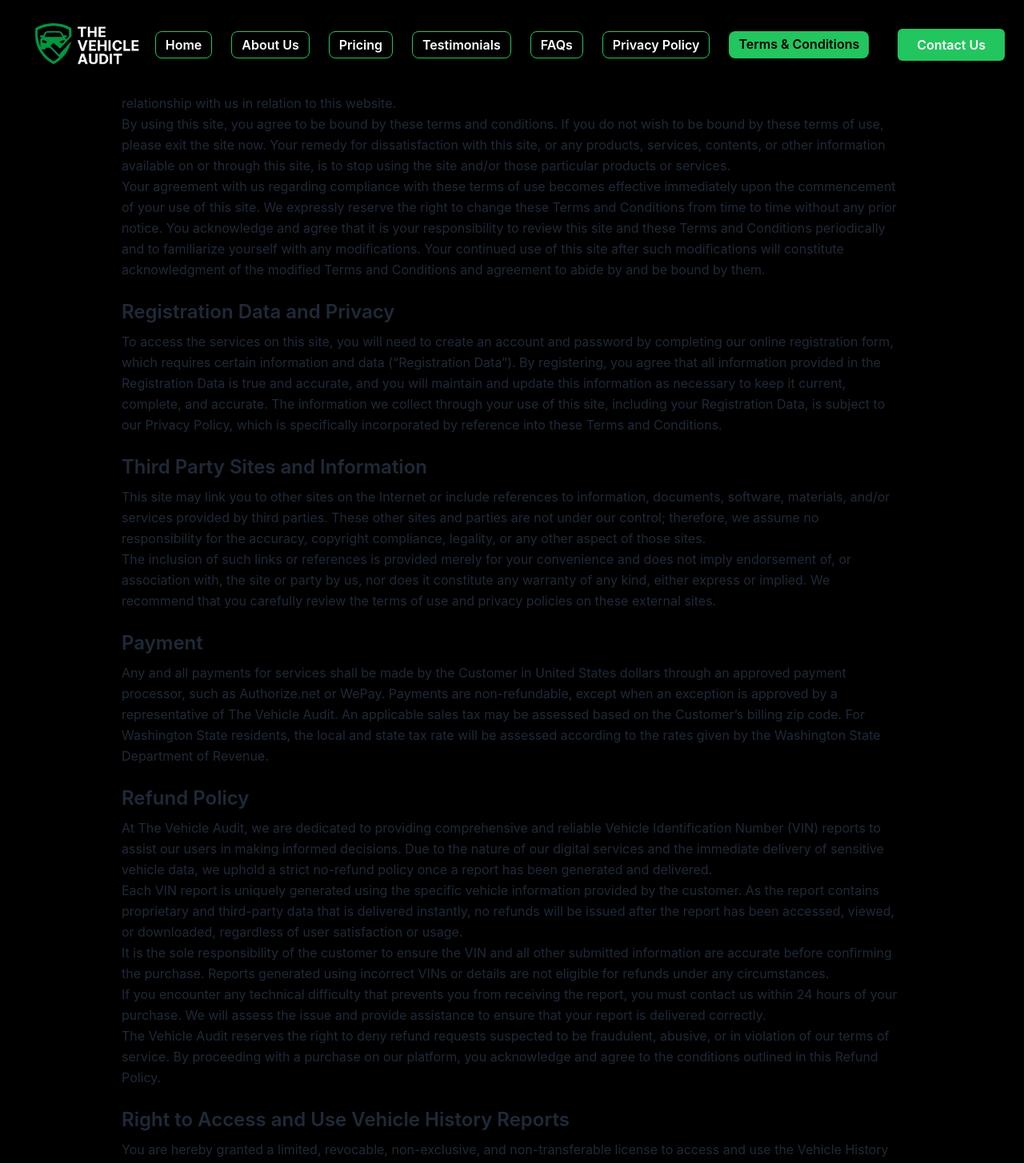
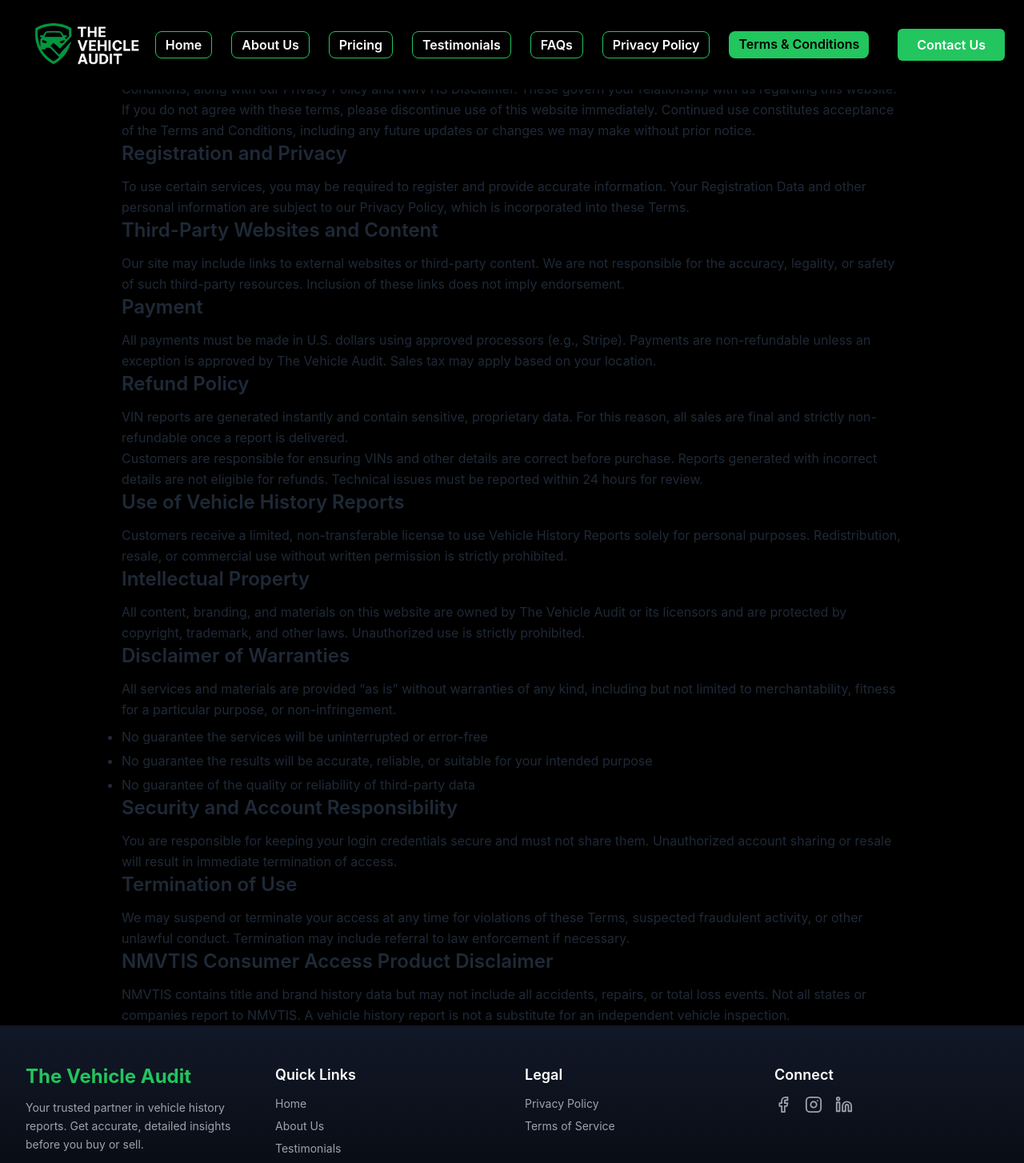
Before and after one commit to muhammadnoaman345/Get-carify, a Next.js app: page /terms-and-conditions in a window 1280 px wide. Shown: the top 1454 px of the page at 80% size. Built offline with nearby package versions, Linux system fonts and the light colour scheme.

Commit message:
Update page.js

```diff
--- a/app/terms-and-conditions/page.js
+++ b/app/terms-and-conditions/page.js
@@ -1,272 +1,158 @@
 export default function TermsAndConditions() {
   return (
     <div className="pt-32 px-6 max-w-5xl mx-auto text-gray-800">
-      <h1 className="text-4xl font-bold mb-6 text-center">
+      <h1 className="text-4xl font-bold mb-8 text-center">
         Terms and Conditions
       </h1>
 
-      <div className="space-y-6 leading-relaxed">
+      <div className="space-y-10 leading-relaxed">
+        {/* Intro */}
         <section>
           <p>
-            If you continue to browse and use this website, you must agree to
-            comply with and be bound by the following terms and conditions,
-            which, together with the NMVTIS Disclaimer and Privacy Policy,
-            govern The Vehicle Audit. and establish your relationship with us in
-            relation to this website.
+            By accessing and using The Vehicle Audit website, you agree to
+            comply with and be bound by the following Terms and Conditions,
+            along with our Privacy Policy and NMVTIS Disclaimer. These govern
+            your relationship with us regarding this website.
           </p>
           <p>
-            By using this site, you agree to be bound by these terms and
-            conditions. If you do not wish to be bound by these terms of use,
-            please exit the site now. Your remedy for dissatisfaction with this
-            site, or any products, services, contents, or other information
-            available on or through this site, is to stop using the site and/or
-            those particular products or services.
-          </p>
-          <p>
-            Your agreement with us regarding compliance with these terms of use
-            becomes effective immediately upon the commencement of your use of
-            this site. We expressly reserve the right to change these Terms and
-            Conditions from time to time without any prior notice. You
-            acknowledge and agree that it is your responsibility to review this
-            site and these Terms and Conditions periodically and to familiarize
-            yourself with any modifications. Your continued use of this site
-            after such modifications will constitute acknowledgment of the
-            modified Terms and Conditions and agreement to abide by and be bound
-            by them.
+            If you do not agree with these terms, please discontinue use of this
+            website immediately. Continued use constitutes acceptance of the
+            Terms and Conditions, including any future updates or changes we may
+            make without prior notice.
           </p>
         </section>
 
+        {/* Registration */}
         <section>
-          <h2 className="text-2xl font-semibold mb-2">
-            Registration Data and Privacy
+          <h2 className="text-2xl font-semibold mb-3">
+            Registration and Privacy
           </h2>
           <p>
-            To access the services on this site, you will need to create an
-            account and password by completing our online registration form,
-            which requires certain information and data (“Registration Data”).
-            By registering, you agree that all information provided in the
-            Registration Data is true and accurate, and you will maintain and
-            update this information as necessary to keep it current, complete,
-            and accurate. The information we collect through your use of this
-            site, including your Registration Data, is subject to our Privacy
-            Policy, which is specifically incorporated by reference into these
-            Terms and Conditions.
+            To use certain services, you may be required to register and provide
+            accurate information. Your Registration Data and other personal
+            information are subject to our Privacy Policy, which is incorporated
+            into these Terms.
           </p>
         </section>
 
+        {/* Third Party */}
         <section>
-          <h2 className="text-2xl font-semibold mb-2">
-            Third Party Sites and Information
+          <h2 className="text-2xl font-semibold mb-3">
+            Third-Party Websites and Content
           </h2>
           <p>
-            This site may link you to other sites on the Internet or include
-            references to information, documents, software, materials, and/or
-            services provided by third parties. These other sites and parties
-            are not under our control; therefore, we assume no responsibility
-            for the accuracy, copyright compliance, legality, or any other
-            aspect of those sites.
-          </p>
-          <p>
-            The inclusion of such links or references is provided merely for
-            your convenience and does not imply endorsement of, or association
-            with, the site or party by us, nor does it constitute any warranty
-            of any kind, either express or implied. We recommend that you
-            carefully review the terms of use and privacy policies on these
-            external sites.
+            Our site may include links to external websites or third-party
+            content. We are not responsible for the accuracy, legality, or
+            safety of such third-party resources. Inclusion of these links does
+            not imply endorsement.
           </p>
         </section>
 
+        {/* Payment */}
         <section>
-          <h2 className="text-2xl font-semibold mb-2">Payment</h2>
+          <h2 className="text-2xl font-semibold mb-3">Payment</h2>
           <p>
-            Any and all payments for services shall be made by the Customer in
-            United States dollars through an approved payment processor, such as
-            Authorize.net or WePay. Payments are non-refundable, except when an
-            exception is approved by a representative of The Vehicle Audit. An
-            applicable sales tax may be assessed based on the Customer’s billing
-            zip code. For Washington State residents, the local and state tax
-            rate will be assessed according to the rates given by the Washington
-            State Department of Revenue.
+            All payments must be made in U.S. dollars using approved processors
+            (e.g., Stripe). Payments are non-refundable unless an exception is
+            approved by The Vehicle Audit. Sales tax may apply based on your
+            location.
           </p>
         </section>
 
+        {/* Refund Policy */}
         <section>
-          <h2 className="text-2xl font-semibold mb-2">Refund Policy</h2>
+          <h2 className="text-2xl font-semibold mb-3">Refund Policy</h2>
           <p>
-            At The Vehicle Audit, we are dedicated to providing comprehensive
-            and reliable Vehicle Identification Number (VIN) reports to assist
-            our users in making informed decisions. Due to the nature of our
-            digital services and the immediate delivery of sensitive vehicle
-            data, we uphold a strict no-refund policy once a report has been
-            generated and delivered.
+            VIN reports are generated instantly and contain sensitive,
+            proprietary data. For this reason, all sales are final and strictly
+            non-refundable once a report is delivered.
           </p>
           <p>
-            Each VIN report is uniquely generated using the specific vehicle
-            information provided by the customer. As the report contains
-            proprietary and third-party data that is delivered instantly, no
-            refunds will be issued after the report has been accessed, viewed,
-            or downloaded, regardless of user satisfaction or usage.
-          </p>
-          <p>
-            It is the sole responsibility of the customer to ensure the VIN and
-            all other submitted information are accurate before confirming the
-            purchase. Reports generated using incorrect VINs or details are not
-            eligible for refunds under any circumstances.
-          </p>
-          <p>
-            If you encounter any technical difficulty that prevents you from
-            receiving the report, you must contact us within 24 hours of your
-            purchase. We will assess the issue and provide assistance to ensure
-            that your report is delivered correctly.
-          </p>
-          <p>
-            The Vehicle Audit reserves the right to deny refund requests
-            suspected to be fraudulent, abusive, or in violation of our terms of
-            service. By proceeding with a purchase on our platform, you
-            acknowledge and agree to the conditions outlined in this Refund
-            Policy.
+            Customers are responsible for ensuring VINs and other details are
+            correct before purchase. Reports generated with incorrect details
+            are not eligible for refunds. Technical issues must be reported
+            within 24 hours for review.
           </p>
         </section>
 
+        {/* Report Usage */}
         <section>
-          <h2 className="text-2xl font-semibold mb-2">
-            Right to Access and Use Vehicle History Reports
+          <h2 className="text-2xl font-semibold mb-3">
+            Use of Vehicle History Reports
           </h2>
           <p>
-            You are hereby granted a limited, revocable, non-exclusive, and
-            non-transferable license to access and use the Vehicle History
-            Reports (“Reports”) generated by The Vehicle Audit solely for your
-            personal use and in accordance with these Terms and Conditions. You
-            may not modify, publish, transmit, display, participate in the
-            transfer or sale, assign, rent, transfer, act as a service bureau,
-            sublicense, or otherwise grant rights in the Report to any other
-            person or entity, nor may you exploit any of the Reports or any
-            content therein, in whole or in part.
-          </p>
-          <p>
-            Except as expressly permitted under these Terms and Conditions or
-            copyright law, no copying, redistribution, retransmission,
-            publication, or commercial exploitation of downloaded material is
-            allowed without the express written permission of The Vehicle Audit.
+            Customers receive a limited, non-transferable license to use Vehicle
+            History Reports solely for personal purposes. Redistribution,
+            resale, or commercial use without written permission is strictly
+            prohibited.
           </p>
         </section>
 
+        {/* Intellectual Property */}
         <section>
-          <h2 className="text-2xl font-semibold mb-2">
-            Intellectual Property Information
-          </h2>
+          <h2 className="text-2xl font-semibold mb-3">Intellectual Property</h2>
           <p>
-            By accepting these Terms and Conditions, you acknowledge and agree
-            that all content presented to you on this site is protected by
-            copyrights, trademarks, service marks, patents, other proprietary
-            rights, and laws, and is the sole property of The Vehicle Audit
-            and/or its Affiliates.
-          </p>
-          <p>
-            You are only permitted to use the content as expressly authorized by
-            us or the specific content provider. Except for a single copy made
-            for personal use only, you may not copy, reproduce, modify,
-            republish, upload, post, transmit, or distribute any documents or
-            information from this site in any form or by any means without prior
-            written permission from us or the specific content provider.
+            All content, branding, and materials on this website are owned by
+            The Vehicle Audit or its licensors and are protected by copyright,
+            trademark, and other laws. Unauthorized use is strictly prohibited.
           </p>
         </section>
 
+        {/* Warranties */}
         <section>
-          <h2 className="text-2xl font-semibold mb-2">
+          <h2 className="text-2xl font-semibold mb-3">
             Disclaimer of Warranties
           </h2>
           <p>
-            All materials and services on this site are provided on an “as is”
-            and “as available” basis without any warranty of any kind, either
-            express or implied, including, but not limited to, the implied
-            warranties of merchantability or fitness for a particular purpose,
-            or the warranty of non-infringement.
+            All services and materials are provided “as is” without warranties
+            of any kind, including but not limited to merchantability, fitness
+            for a particular purpose, or non-infringement.
           </p>
-          <p>
-            Without limiting the foregoing, we make no warranty that:
-          </p>
-          <ul className="list-disc pl-6 space-y-1 mt-2">
-            <li>The services and materials will meet your requirements</li>
-            <li>The services and materials will be uninterrupted, timely, secure, or error-free</li>
+          <ul className="list-disc pl-6 mt-2 space-y-1">
+            <li>No guarantee the services will be uninterrupted or error-free</li>
             <li>
-              The results obtained from the use of the services or materials
-              will be effective, accurate, or reliable
+              No guarantee the results will be accurate, reliable, or suitable
+              for your intended purpose
             </li>
             <li>
-              The quality of any products, services, or information purchased or
-              obtained by you from the site from us or our Affiliates will meet
-              your expectations or be free from mistakes, errors, or defects
+              No guarantee of the quality or reliability of third-party data
             </li>
           </ul>
         </section>
 
+        {/* Security */}
         <section>
-          <h2 className="text-2xl font-semibold mb-2">
-            Security, Password and Personal Use
+          <h2 className="text-2xl font-semibold mb-3">
+            Security and Account Responsibility
           </h2>
           <p>
-            You are solely responsible for maintaining the confidentiality of
-            your password and account. You must take steps to ensure that others
-            do not gain access to your password and account. Our personnel will
-            never ask you for your password.
-          </p>
-          <p>
-            You may not transfer or share your account with anyone, and we
-            reserve the right to terminate your account immediately if you do
-            so. We offer you access to The Vehicle Audit website solely for your
-            personal and non-commercial use. You may not resell or make any
-            commercial use of this website and its content. Any violation of
-            this policy will result in immediate account termination and may
-            lead to appropriate legal actions.
+            You are responsible for keeping your login credentials secure and
+            must not share them. Unauthorized account sharing or resale will
+            result in immediate termination of access.
           </p>
         </section>
 
+        {/* Termination */}
         <section>
-          <h2 className="text-2xl font-semibold mb-2">Termination of Use</h2>
+          <h2 className="text-2xl font-semibold mb-3">Termination of Use</h2>
           <p>
-            You agree that we may, at our sole discretion, terminate or suspend
-            your access to all or part of the site, with or without notice, for
-            any reason, including, without limitation, a breach of these Terms
-            of Use.
-          </p>
-          <p>
-            Any suspected fraudulent, abusive, or illegal activity may be
-            grounds for termination of your account and may be referred to the
-            appropriate law enforcement authorities. Upon termination or
-            suspension, for any reason, your right to use the services available
-            on this site will immediately cease.
+            We may suspend or terminate your access at any time for violations
+            of these Terms, suspected fraudulent activity, or other unlawful
+            conduct. Termination may include referral to law enforcement if
+            necessary.
           </p>
         </section>
 
+        {/* NMVTIS Disclaimer */}
         <section>
-          <h2 className="text-2xl font-semibold mb-2">
+          <h2 className="text-2xl font-semibold mb-3">
             NMVTIS Consumer Access Product Disclaimer
           </h2>
           <p>
-            The National Motor Vehicle Title Information System (NMVTIS) is an
-            electronic system that contains information on certain automobiles
-            titled in the United States. It serves as a reliable source of title
-            and brand history for vehicles but does not provide detailed
-            information about a vehicle’s repair history.
-          </p>
-          <p>
-            Federal law requires states, insurance companies, and junk and
-            salvage yards to regularly report data to NMVTIS. However, not all
-            motor vehicles are covered, as some states are still not providing
-            their data to the system.
-          </p>
-          <p>
-            NMVTIS may not include records of significant vehicle damage if the
-            vehicle was never declared a “total loss” by an insurance company or
-            branded by a state titling agency. On the other hand, an insurance
-            company may be required to report a “total loss” even if the state
-            has not branded the vehicle as “salvage” or “junk.”
-          </p>
-          <p>
-            A vehicle history report from NMVTIS is not a substitute for an
-            independent vehicle inspection. Consumers are encouraged to have
-            vehicles independently inspected to check for hidden damage.
+            NMVTIS contains title and brand history data but may not include all
+            accidents, repairs, or total loss events. Not all states or
+            companies report to NMVTIS. A vehicle history report is not a
+            substitute for an independent vehicle inspection.
           </p>
         </section>
       </div>
```
